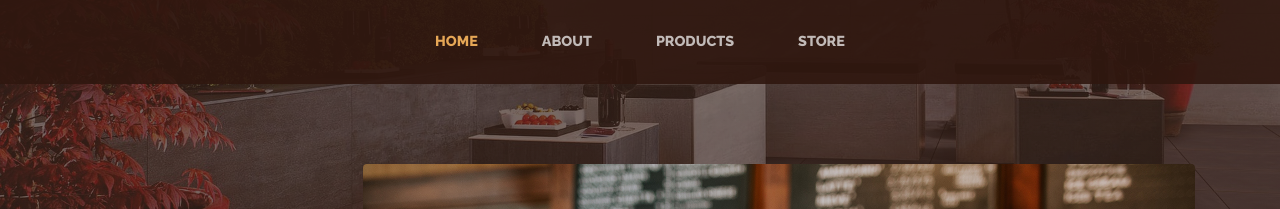
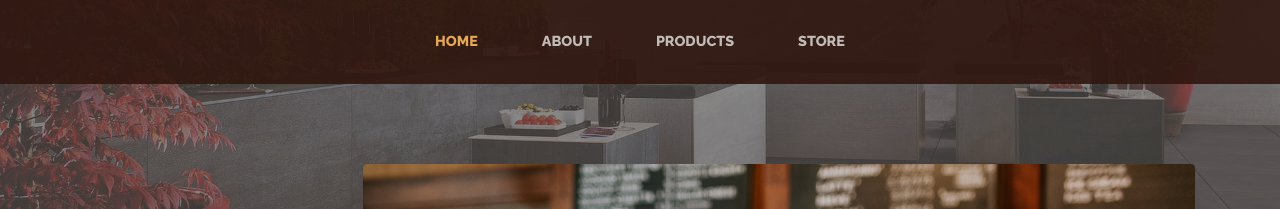
Before and after one commit to rfiatt/distMalu, a website: page index.html in a window 1280 px wide. Shown: the part 276-485 px from the top of the page. Drawn offline with Linux system fonts and the light colour scheme.

Commit message:
fixed background fade

```diff
--- a/scss/_global.scss
+++ b/scss/_global.scss
@@ -1,6 +1,6 @@
 body {
   @include body-font;
-  background: linear-gradient(rgba(47, 23, 15, 0.65), rgba(47, 23, 15, 0.65)), url('../img/bg.jpg');
+  background: linear-gradient(rgba(73, 69, 68, 0.65), rgba(73, 69, 68, 0.65)), url('../img/bg.jpg');
   background-attachment: fixed;
   background-position: center;
   background-size: cover;
```
Also changed, not shown: css/business-casual.css, css/business-casual.min.css.
